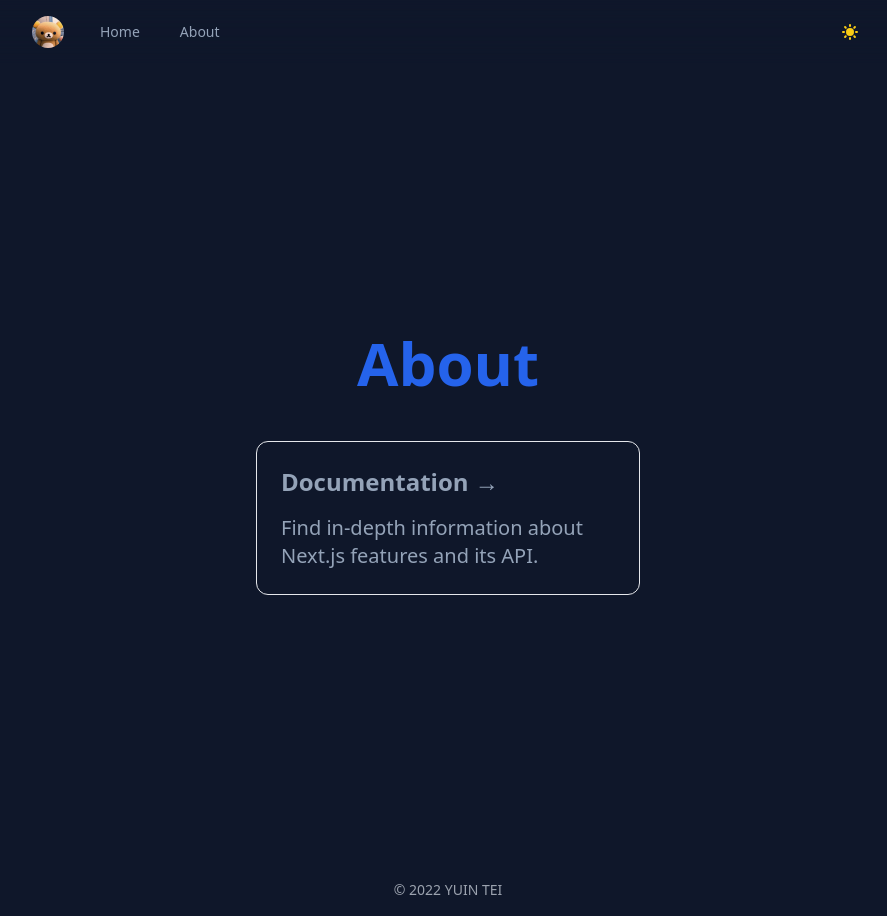
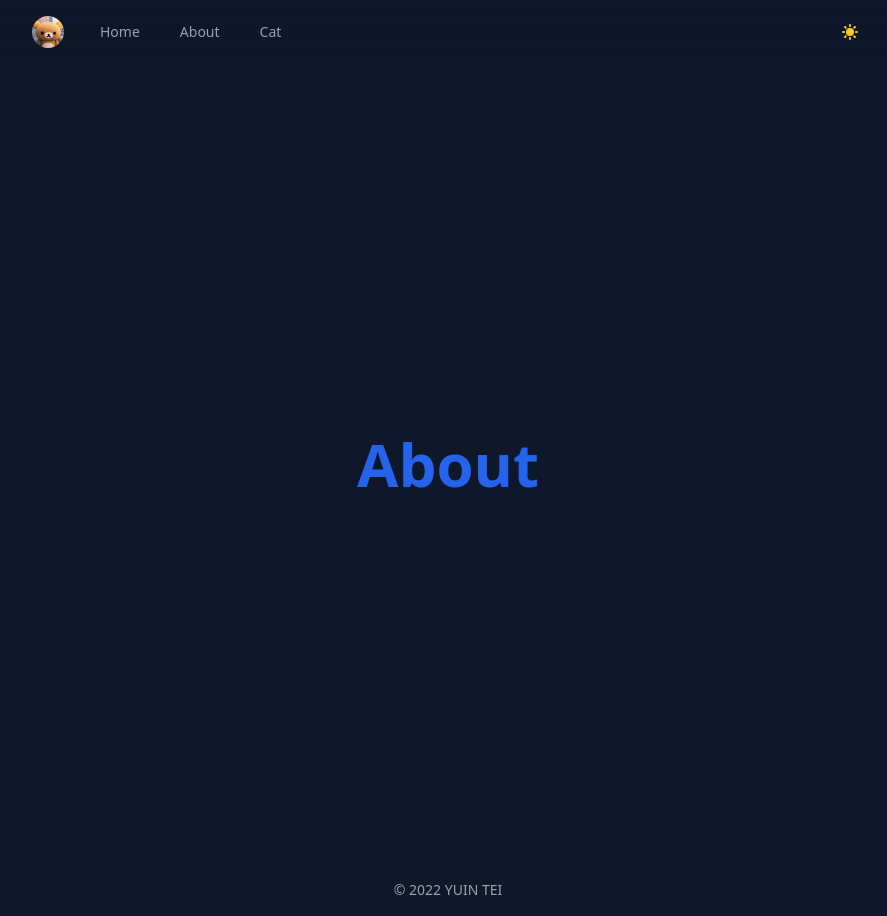
Before and after one commit to yuintei/yuintei.com, a Next.js app: page /about in a window 1280 px wide. Shown: the whole page, without its empty margins (192-1079 px from the left). Built offline with nearby package versions, Linux system fonts and the light colour scheme.

Commit message:
add cat generator

```diff
--- a/components/navbar.js
+++ b/components/navbar.js
@@ -8,6 +8,7 @@ import ThemeButton from "./themebutton";
 const navigation = [
   { name: "Home", href: "/" },
   { name: "About", href: "/about" },
+  { name: "Cat", href: "/cat" },
 ];
 
 export default function Navbar() {
@@ -19,12 +20,12 @@ export default function Navbar() {
             <div className="relative flex h-16 items-center justify-between">
               <div className="flex items-center sm:hidden">
                 {/* Mobile menu button*/}
-                <Disclosure.Button className="inline-flex items-center justify-center rounded-md p-2 text-slate-500 hover:bg-slate-400 hover:text-white dark:text-slate-400 dark:hover:bg-slate-700 dark:hover:text-white focus:outline-none focus:ring-2 focus:ring-inset focus:ring-white">
+                <Disclosure.Button className="inline-flex items-center justify-center rounded-md p-1 text-slate-500 hover:bg-slate-400 hover:text-white dark:text-slate-400 dark:hover:bg-slate-700 dark:hover:text-white focus:outline-none focus:ring-2 focus:ring-inset focus:ring-white">
                   <span className="sr-only">Open main menu</span>
                   {open ? (
-                    <XMarkIcon className="block h-6 w-6" aria-hidden="true" />
+                    <XMarkIcon className="block h-5 w-5" aria-hidden="true" />
                   ) : (
-                    <Bars3Icon className="block h-6 w-6" aria-hidden="true" />
+                    <Bars3Icon className="block h-5 w-5" aria-hidden="true" />
                   )}
                 </Disclosure.Button>
               </div>
--- a/next.config.js
+++ b/next.config.js
@@ -5,3 +5,9 @@ const nextConfig = {
 };
 
 module.exports = nextConfig;
+
+module.exports = {
+  images: {
+    domains: ["cdn2.thecatapi.com"],
+  },
+};
--- a/package.json
+++ b/package.json
@@ -18,10 +18,13 @@
     "react-icons": "^4.4.0"
   },
   "devDependencies": {
+    "@types/node": "^18.7.16",
+    "@types/react": "^18.0.18",
     "autoprefixer": "^10.4.8",
     "eslint": "8.23.0",
     "eslint-config-next": "12.2.5",
     "postcss": "^8.4.16",
-    "tailwindcss": "^3.1.8"
+    "tailwindcss": "^3.1.8",
+    "typescript": "^4.8.2"
   }
 }
--- a/pages/about.js
+++ b/pages/about.js
@@ -10,18 +10,6 @@ export default function About() {
 
       <main className="flex min-h-screen w-full flex-1 flex-col items-center justify-center py-2 px-20 text-center">
         <h1 className="text-6xl text-blue-600 font-bold">About</h1>
-
-        <div className="mt-6 flex max-w-4xl flex-wrap items-center justify-around sm:w-full">
-          <a
-            href="https://nextjs.org/docs"
-            className="mt-6 w-96 rounded-xl border p-6 text-left hover:text-blue-600 focus:text-blue-600"
-          >
-            <h3 className="text-2xl font-bold">Documentation &rarr;</h3>
-            <p className="mt-4 text-xl">
-              Find in-depth information about Next.js features and its API.
-            </p>
-          </a>
-        </div>
       </main>
     </div>
   );
--- /dev/null
+++ b/pages/cat.tsx
@@ -0,0 +1,67 @@
+import { useState } from "react";
+import type { NextPage, GetServerSideProps } from "next";
+
+interface CatCategory {
+  id: number;
+  name: string;
+}
+
+interface SearchCatImage {
+  breeds: string[];
+  categories: CatCategory[];
+  id: string;
+  url: string;
+  width: number;
+  height: number;
+}
+
+type SearchCatImageResponse = SearchCatImage[];
+
+const fetchCatImage = async (): Promise<SearchCatImage> => {
+  const res = await fetch("https://api.thecatapi.com/v1/images/search");
+  const result = (await res.json()) as SearchCatImageResponse;
+  return result[0];
+};
+
+interface IndexPageProps {
+  initialCatImageUrl: string;
+}
+
+const IndexPage: NextPage<IndexPageProps> = ({ initialCatImageUrl }) => {
+  const [catImageUrl, setCatImageUrl] = useState(initialCatImageUrl);
+
+  const handleClick = async () => {
+    const image = await fetchCatImage();
+    setCatImageUrl(image.url);
+  };
+
+  return (
+    <div className="flex w-full flex-1 flex-col items-center justify-center px-20 text-center">
+      <h1 className="py-5 text-4xl font-bold text-slate-800 dark:text-slate-200">
+        Random Cat Generator
+      </h1>
+      <button
+        onClick={handleClick}
+        className="rounded-xl border p-3 hover:text-blue-600"
+      >
+        押してね
+      </button>
+      <div className=" mt-8">
+        <img src={catImageUrl} className="rounded-lg" />
+      </div>
+    </div>
+  );
+};
+
+export const getServerSideProps: GetServerSideProps<
+  IndexPageProps
+> = async () => {
+  const catImage = await fetchCatImage();
+  return {
+    props: {
+      initialCatImageUrl: catImage.url,
+    },
+  };
+};
+
+export default IndexPage;
```
Also changed, not shown: tsconfig.json (added, +30 -0 lines), 1 other file (tests, documents, lock files or other folders).
